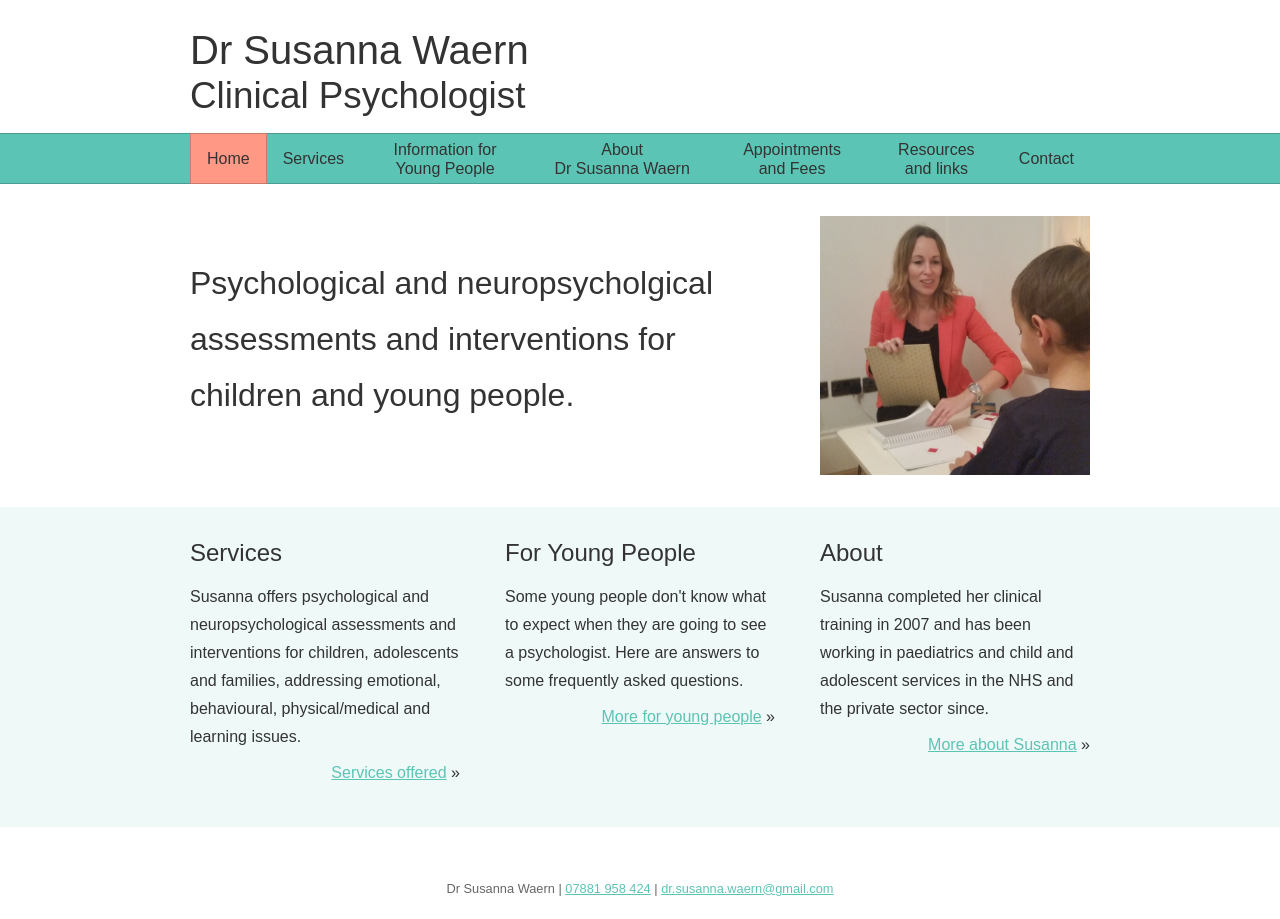
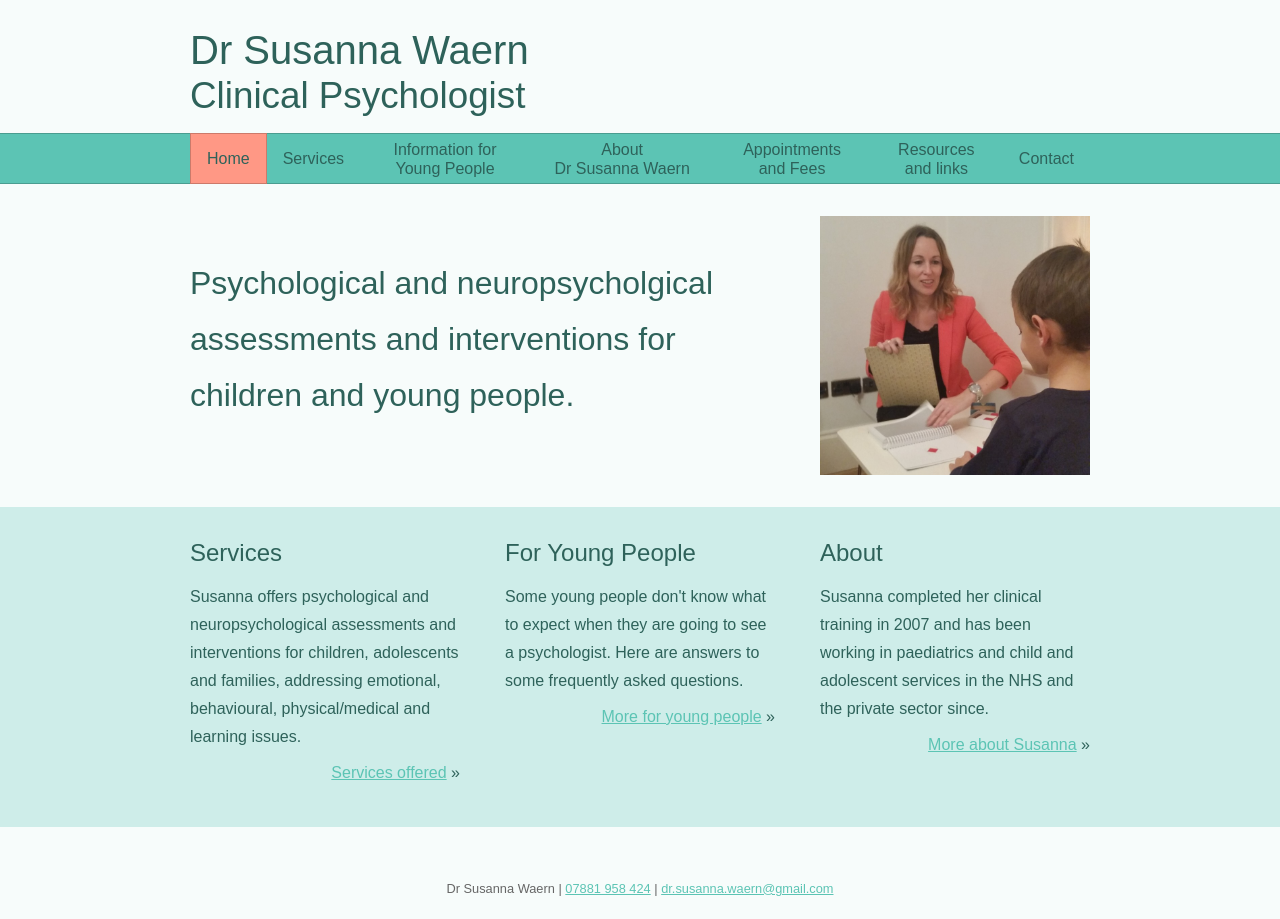
Before and after one commit to drsusannawaern/drsusannawaern.github.io, a Jekyll site: the page built from index.html, in a window 1280 px wide. Built offline with Jekyll 4.4.1, drawn with Linux system fonts in a browser that asks for light colours; some web fonts are replaced.

Commit message:
Adjust background and font color.

```diff
--- a/_sass/colors.scss
+++ b/_sass/colors.scss
@@ -1,5 +1,7 @@
 $accent-color-one: #5cc4b4;
 $accent-color-two: #ff9885;
+$body-background-color: tint($accent-color-one, 95%);
+$body-font-color: shade($accent-color-one, 50%);
 $navigation-background-color: $accent-color-one;
 $navigation-border-color: shade($navigation-background-color, 20%);
 $navigation-active-background-color: $accent-color-two;
@@ -8,4 +10,4 @@ $sub-navigation-background-color: tint($accent-color-one, 50%);
 $sub-navigation-border-color: shade($sub-navigation-background-color, 20%);
 $sub-navigation-active-background-color: tint($accent-color-two, 50%);
 $sub-navigation-active-border-color: shade($sub-navigation-active-background-color, 20%);
-$featured-background-color: tint($accent-color-one, 90%);
+$featured-background-color: tint($accent-color-one, 70%);
--- a/_sass/layout.scss
+++ b/_sass/layout.scss
@@ -1,3 +1,8 @@
 .wrapper {
   @include outer-container;
 }
+
+body {
+  background: $body-background-color;
+  color: $body-font-color;
+}
--- a/_sass/site_header.scss
+++ b/_sass/site_header.scss
@@ -18,7 +18,7 @@
 }
 
 .site-header a {
-  color: #333;
+  color: $body-font-color;
   text-decoration: none;
 }
 
--- a/_sass/typography.scss
+++ b/_sass/typography.scss
@@ -1,5 +1,4 @@
 body {
-  color: #333;
   font: 1em "Droid Sans" Helvetica Arial sans-serif;
 }
 
```
